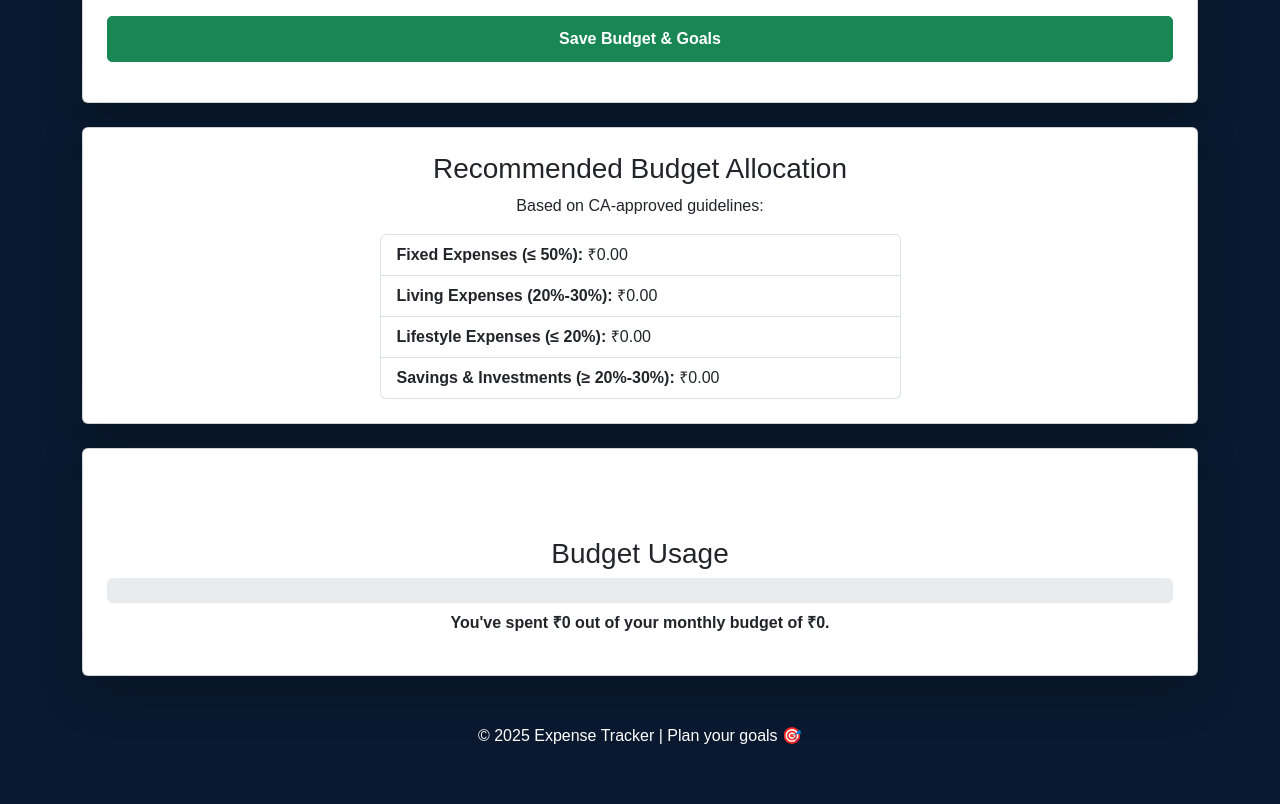
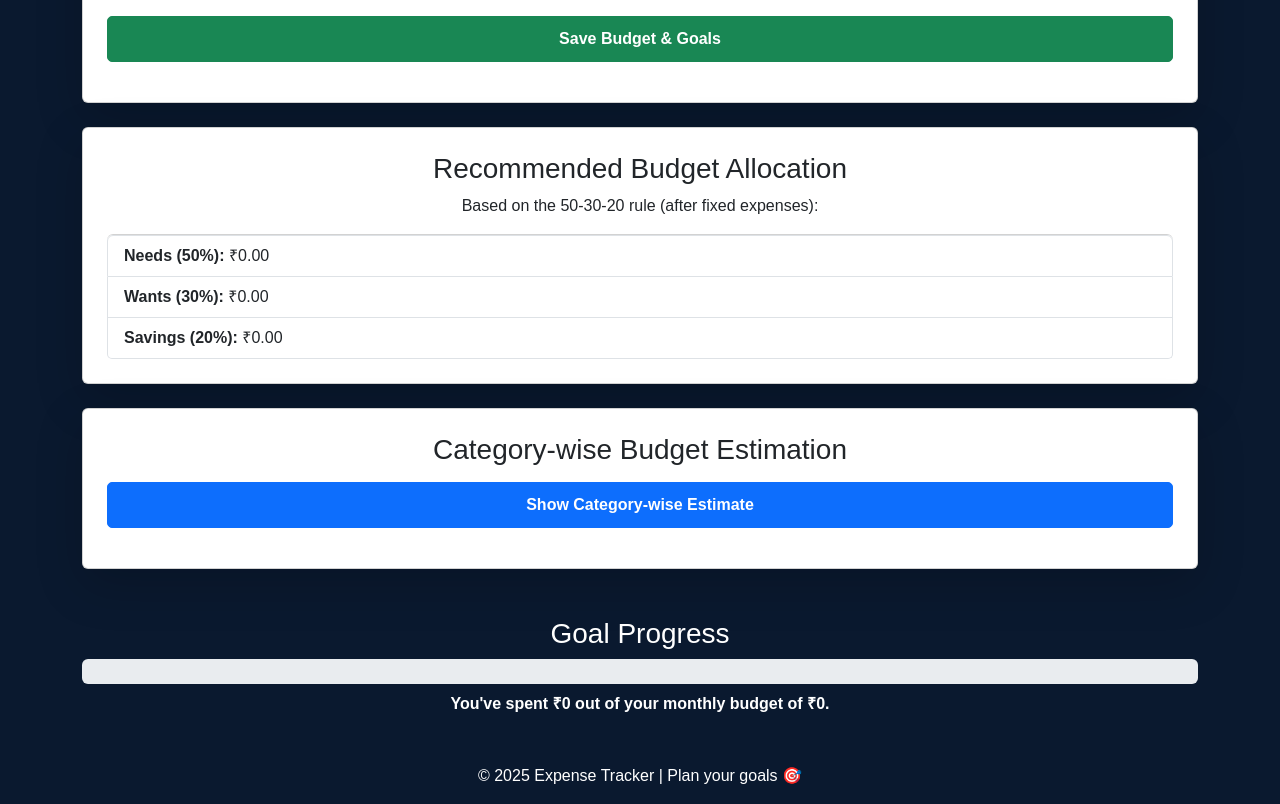
Before and after one commit to ishubajaj2906/Expense_Tracker_Project, a plain HTML site: page budget_goals.html in a window 1280 px wide. Shown: the part 720-1524 px from the top of the page. Before the commit the page ends 1484 px from the top, so only its background shows below. Drawn offline with nearby package versions, Linux system fonts and the light colour scheme; sample sign-in values are in the browser's storage.

Commit message:
Update budget_goals.html

```diff
--- a/budget_goals.html
+++ b/budget_goals.html
@@ -16,26 +16,21 @@
     }
   </script>
 
-  <!-- Navbar -->
   <nav class="navbar navbar-dark navbar-expand-lg bg-dark">
     <div class="container">
       <a class="navbar-brand fw-bold" href="index.html">💰 Expense Tracker</a>
       <div class="dropdown ms-auto">
-        <button class="btn btn-light position-relative" id="notificationButton" onclick="toggleNotifications()">
+        <button class="btn btn-light position-relative" id="notificationButton">
           🔔 Notifications <span class="badge bg-danger" id="notificationCount">0</span>
         </button>
-        <ul class="dropdown-menu dropdown-menu-end p-3" id="notificationDropdown" style="display: none;">
-          <h6 class="dropdown-header">Notifications</h6>
-          <ul class="list-group" id="notificationList">
-            <li class="list-group-item text-center">No new notifications</li>
-          </ul>
+        <ul class="dropdown-menu" id="notificationList">
+          <li class="dropdown-item text-center">No new notifications</li>
         </ul>
         <button class="btn btn-danger ms-2" onclick="logout()">Logout</button>
       </div>
     </div>
   </nav>
 
-  <!-- Main Content -->
   <div class="container mt-5">
     <h1 class="text-center mb-4">Set Your Budget & Financial Goals</h1>
     <div class="card p-4 shadow-lg">
@@ -85,8 +80,7 @@
       <div id="goalDisplay" class="text-center mt-3 fw-bold"></div>
     </div>
 
-    <!-- 50-30-20 Rule Recommendation -->
-    <!-- <div class="card p-4 mt-4 shadow-lg">
+    <div class="card p-4 mt-4 shadow-lg">
       <h3 class="text-center">Recommended Budget Allocation</h3>
       <p class="text-center">Based on the 50-30-20 rule (after fixed expenses):</p>
       <ul class="list-group">
@@ -94,35 +88,22 @@
         <li class="list-group-item"><strong>Wants (30%):</strong> ₹<span id="wantsAmount">0</span></li>
         <li class="list-group-item"><strong>Savings (20%):</strong> ₹<span id="savingsAmount">0</span></li>
       </ul>
-    </div> -->
-
-    <!-- CA-Approved Budget Recommendation -->
-    <div class="card p-4 mt-4 shadow-lg">
-      <div class="row">
-        <div class="col-md-6 offset-md-3">
-          <h3 class="text-center">Recommended Budget Allocation</h3>
-          <p class="text-center">Based on CA-approved guidelines:</p>
-          <ul class="list-group">
-            <li class="list-group-item"><strong>Fixed Expenses (≤ 50%):</strong> ₹<span id="fixedExpensesAmount">0</span></li>
-            <li class="list-group-item"><strong>Living Expenses (20%-30%):</strong> ₹<span id="livingExpensesAmount">0</span></li>
-            <li class="list-group-item"><strong>Lifestyle Expenses (≤ 20%):</strong> ₹<span id="lifestyleExpensesAmount">0</span></li>
-            <li class="list-group-item"><strong>Savings & Investments (≥ 20%-30%):</strong> ₹<span id="savingsInvestmentsAmount">0</span></li>
-          </ul>
-        </div>
-      </div>
     </div>
 
-    <!-- Goal Progress Section -->
     <div class="card p-4 mt-4 shadow-lg">
-      <div id="impulseWarning" class="mt-3 text-center"></div>
+      <h3 class="text-center mb-3">Category-wise Budget Estimation</h3>
+      <button class="btn btn-primary w-100" onclick="showCategoryEstimates()">Show Category-wise Estimate</button>
+      <div id="categoryEstimates" class="mt-3 text-center fw-bold"></div>
+    </div>
 
-      <div class="mt-5">
-        <h3 class="text-center">Budget Usage</h3>
-        <div class="progress mt-2" style="height: 25px;">
-          <div id="goalProgressBar" class="progress-bar bg-success" role="progressbar" style="width: 0%;">0%</div>
-        </div>
-        <p class="text-center mt-2"><strong id="progressText">Track your savings goal progress here!</strong></p>
+    <div id="impulseWarning" class="mt-3 text-center"></div>
+
+    <div class="mt-5">
+      <h3 class="text-center">Goal Progress</h3>
+      <div class="progress mt-2" style="height: 25px;">
+        <div id="goalProgressBar" class="progress-bar bg-success" role="progressbar" style="width: 0%;">0%</div>
       </div>
+      <p class="text-center mt-2"><strong id="progressText">Track your savings goal progress here!</strong></p>
     </div>
   </div>
 
@@ -130,7 +111,6 @@
     <p>&copy; 2025 Expense Tracker | Plan your goals 🎯</p>
   </footer>
 
-  <!-- Script Section -->
   <script>
     function getUserBudgetData() {
       const allBudgets = JSON.parse(localStorage.getItem("budgets")) || {};
@@ -146,9 +126,11 @@
       let allBudgets = JSON.parse(localStorage.getItem("budgets")) || {};
       allBudgets[currentUserEmail] = data;
       localStorage.setItem("budgets", JSON.stringify(allBudgets));
+
       let flatBudgets = JSON.parse(localStorage.getItem("budgetsFlat")) || {};
       flatBudgets[currentUserEmail] = data.budget;
       localStorage.setItem("budgetsFlat", JSON.stringify(flatBudgets));
+
       localStorage.setItem("userBudget", data.budget);
     }
 
@@ -203,23 +185,12 @@
       const emi = Number(document.getElementById("emiExpense").value);
       const others = Number(document.getElementById("otherFixedExpense").value);
 
-      // Calculate fixed expenses (EMI + Rent)
-      const fixedExpenses = rent + emi;
+      const fixedTotal = rent + medical + emi + others;
+      const remaining = income - fixedTotal;
 
-      // Calculate living expenses (20%-30% of income)
-      const livingExpenses = income * 0.25; // Assuming 25% as the midpoint
-
-      // Calculate lifestyle expenses (≤ 20% of income)
-      const lifestyleExpenses = income * 0.2;
-
-      // Calculate savings and investments (≥ 20%-30% of income)
-      const savingsInvestments = income * 0.25; // Assuming 25% as the midpoint
-
-      // Update the DOM with calculated values
-      document.getElementById("fixedExpensesAmount").textContent = fixedExpenses.toFixed(2);
-      document.getElementById("livingExpensesAmount").textContent = livingExpenses.toFixed(2);
-      document.getElementById("lifestyleExpensesAmount").textContent = lifestyleExpenses.toFixed(2);
-      document.getElementById("savingsInvestmentsAmount").textContent = savingsInvestments.toFixed(2);
+      document.getElementById("needsAmount").textContent = (remaining * 0.5).toFixed(2);
+      document.getElementById("wantsAmount").textContent = (remaining * 0.3).toFixed(2);
+      document.getElementById("savingsAmount").textContent = (remaining * 0.2).toFixed(2);
     }
 
     function renderBudgetData() {
@@ -233,6 +204,31 @@
       document.getElementById("otherFixedExpense").value = userData.fixed?.others || 0;
       updateProgress();
       updateBudgetRecommendation();
+    }
+
+    function showCategoryEstimates() {
+      const userData = getUserBudgetData();
+      const budget = userData.budget;
+
+      if (budget <= 0) {
+        document.getElementById("categoryEstimates").innerHTML = "⚠️ Please set your monthly budget first.";
+        return;
+      }
+
+      const categories = {
+        Food: 0.30,
+        Shopping: 0.20,
+        Bills: 0.25,
+        Transport: 0.25
+      };
+
+      let estimateHTML = "<h5 class='mb-3'>📊 Recommended Budget Estimate:</h5><ul class='list-group'>";
+      for (let [category, percent] of Object.entries(categories)) {
+        const amount = (budget * percent).toFixed(2);
+        estimateHTML += `<li class='list-group-item'><strong>${category}:</strong> ₹${amount}</li>`;
+      }
+      estimateHTML += "</ul>";
+      document.getElementById("categoryEstimates").innerHTML = estimateHTML;
     }
 
     document.getElementById("budgetForm").addEventListener("submit", function (e) {
```
